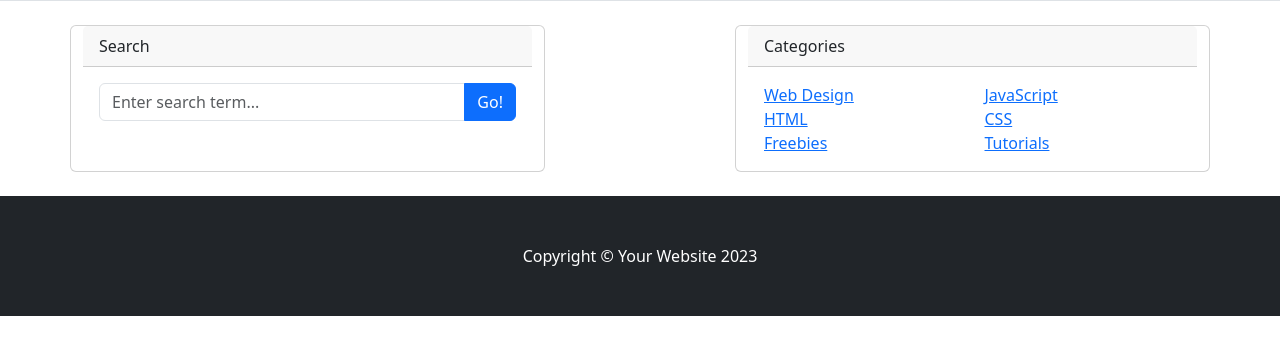
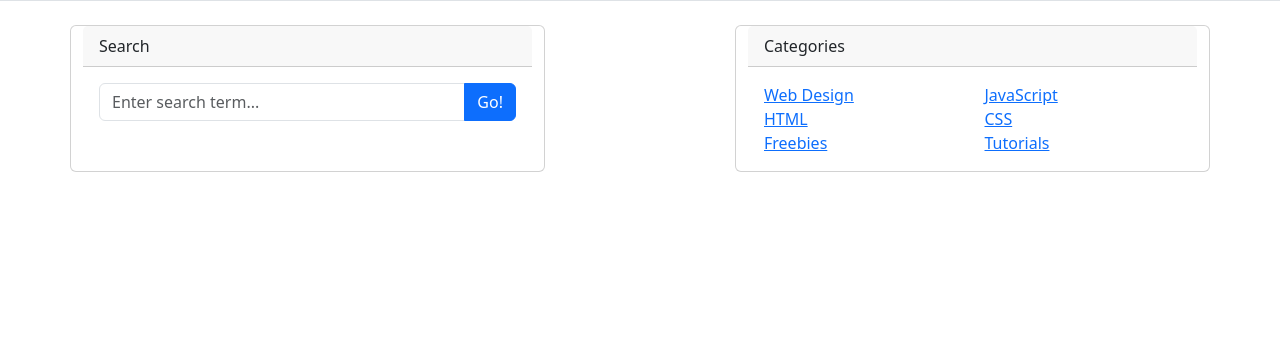
Before and after one commit to BehnamGolmohammadi/CW-98, a Django app: page / in a window 1280 px wide. Shown: the part 334-689 px from the top of the page. Run offline with Django 4.2, Linux system fonts and the light colour scheme; some libraries are stand-ins or nearby versions.

Commit message:
git remove footer and put in base.html.

```diff
--- a/CW15/BlogPlatform/templates/home/home.html
+++ b/CW15/BlogPlatform/templates/home/home.html
@@ -74,11 +74,4 @@ Home
         </div>
     </div>
 </div>
-
-<!-- Footer-->
-<footer class="py-5 bg-dark">
-    <div class="container">
-        <p class="m-0 text-center text-white">Copyright &copy; Your Website 2023</p>
-    </div>
-</footer>
 {% endblock %}
```
